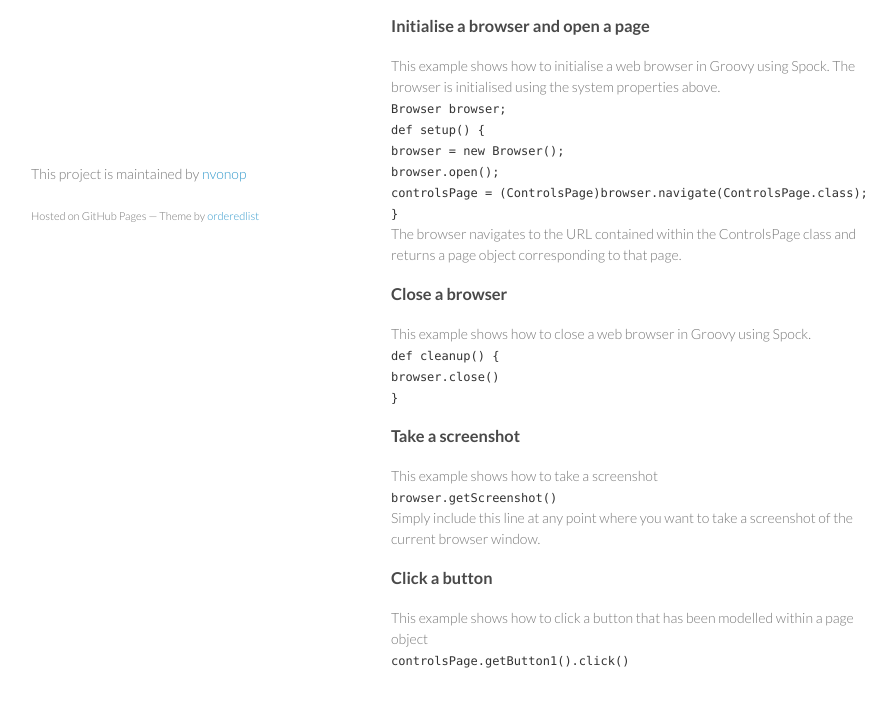
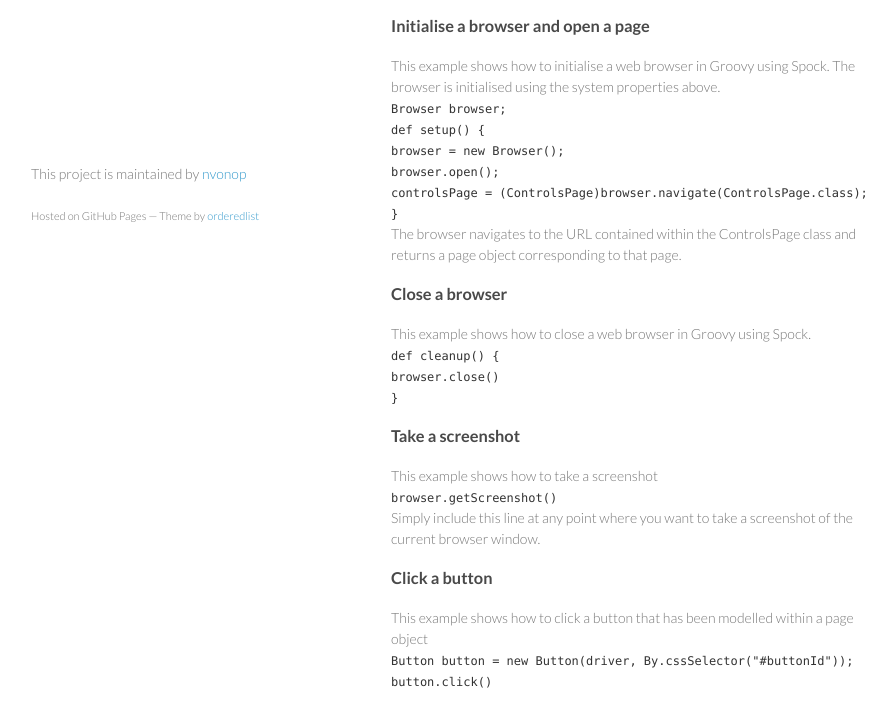
Before and after one commit to testworx/SeleniumFramework, a plain HTML site: page examples.html in a window 1280 px wide. Shown: the part 505-1232 px from the top of the page, without its empty margins (179-1075 px from the left). Drawn offline with Linux system fonts and the light colour scheme.

Commit message:
Change made to examples.html
Change the Button Click example

```diff
--- a/examples.html
+++ b/examples.html
@@ -105,7 +105,8 @@
 			</p>
 			<h3>Click a button</h3>
 <p>This example shows how to click a button that has been modelled within a page object<br>
-<code>controlsPage.getButton1().click()<br></code></p>
+<code>Button button = new Button(driver, By.cssSelector("#buttonId"));<br>
+    button.click()<br></code></p>
 		</section>
 		<footer>
 			<p>
```
Also changed, not shown: 1 other file.
